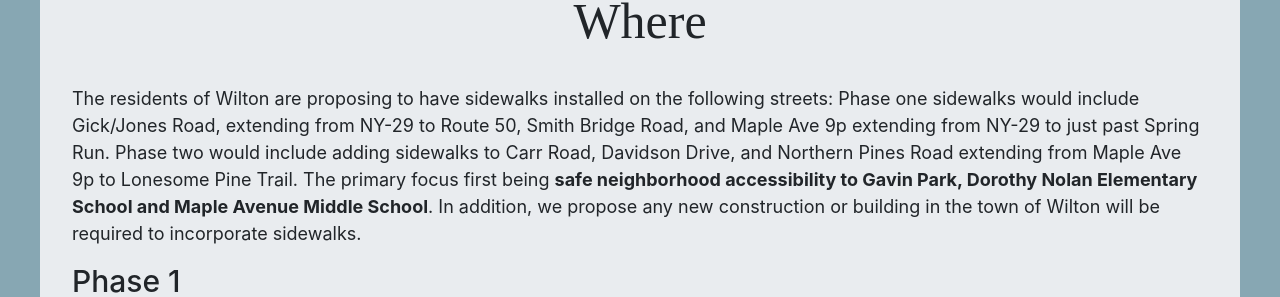
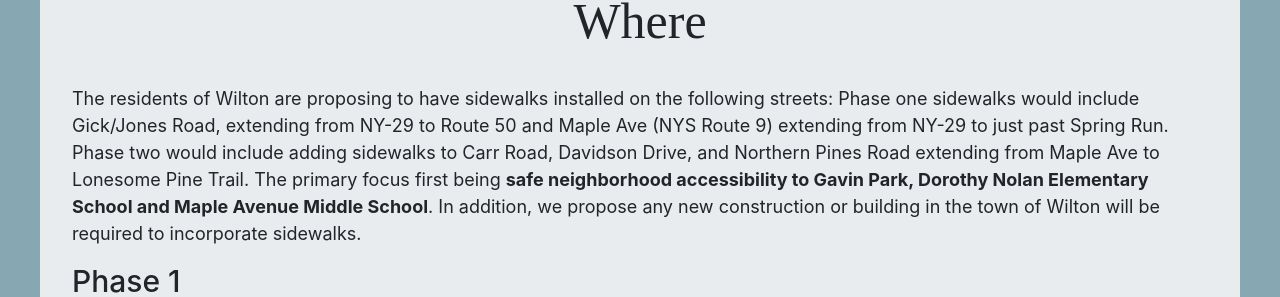
Before and after one commit to stacey-gammon/walkwiltonny, a Next.js app: page / in a window 1280 px wide. Shown: the part 731-1028 px from the top of the page. Built offline with nearby package versions, Linux system fonts and the light colour scheme.

Commit message:
route 9 not 9p

```diff
--- a/pages/index.js
+++ b/pages/index.js
@@ -88,10 +88,10 @@
             <p>
               The residents of Wilton are proposing to have sidewalks installed on the following
               streets: Phase one sidewalks would include Gick/Jones Road, extending from NY-29 to
-              Route 50, Smith Bridge Road, and Maple Ave 9p extending from NY-29 to just past Spring
-              Run. Phase two would include adding sidewalks to Carr Road, Davidson Drive, and
-              Northern Pines Road extending from Maple Ave 9p to Lonesome Pine Trail. The primary
-              focus first being{' '}
+              Route 50 and Maple Ave (NYS Route 9) extending from NY-29 to just past Spring Run.
+              Phase two would include adding sidewalks to Carr Road, Davidson Drive, and Northern
+              Pines Road extending from Maple Ave to Lonesome Pine Trail. The primary focus first
+              being{' '}
               <b>
                 safe neighborhood accessibility to Gavin Park, Dorothy Nolan Elementary School and
                 Maple Avenue Middle School
```
